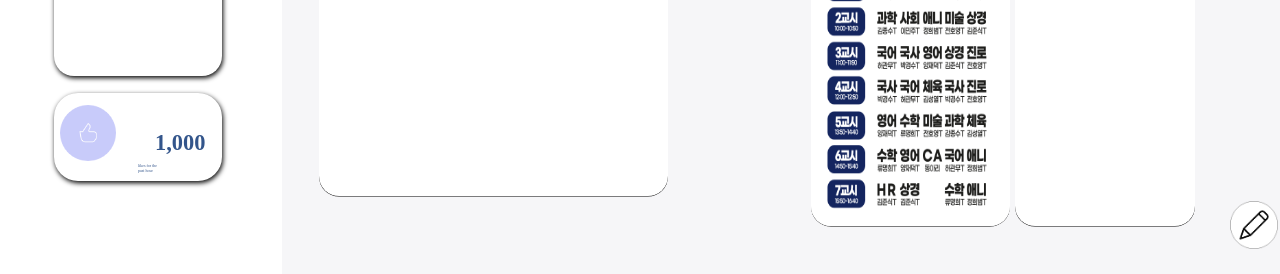
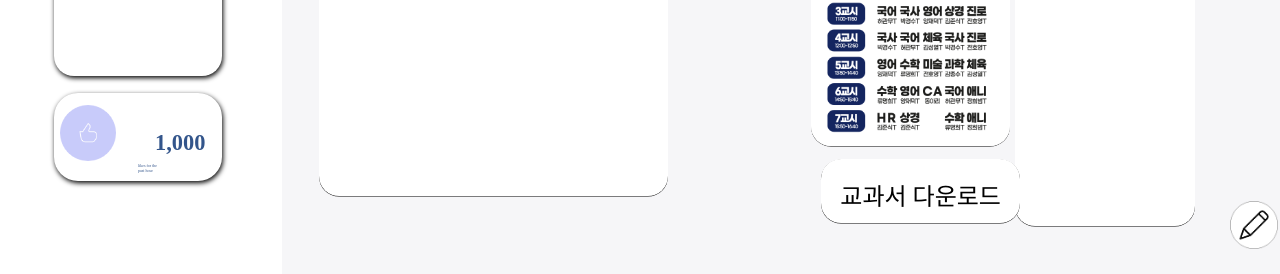
Before and after one commit to sunes26/20EB, a plain HTML site: page index.html in a window 1280 px wide. Shown: the part 526-800 px from the top of the page. Drawn offline with Linux system fonts and the light colour scheme.

Commit message:
Update index.html

```diff
--- a/index.html
+++ b/index.html
@@ -119,9 +119,27 @@ position: fixed;
    border-radius:  2.5vmin;
    box-shadow: 0px 0.5px 0px;
    width: 40%;
-   height: 45%;
+   height: 35%;
    background-color: white;
    margin-left: 6%;
+
+}
+.download_btn{
+    position: absolute;
+    border-radius: 2.5vmin;
+    box-shadow: 0px 0.5px 0px;
+    width:40%;
+    height: 8%;
+    background-color: white;
+    margin-left: 5vmin;
+    margin-top: 36.6vmin;
+    transition-property: all;
+
+}
+.download_btn:hover{
+    cursor: pointer;
+    transition-duration: 1s;
+    background-color: pink;
 
 }
 .right-box6{
@@ -200,10 +218,13 @@ button:hover{
         <h1 style="margin-left: 8%;  position : absolute; font-size: 4vmin;">시간표</h1>
         <h1 style="margin-left: 47%; font-size: 4vmin;">일정</h1>
         <div class="right-time"><img src="image/time.png" style="width: 100%; height: 100%;"></div>
-
-
+        <div class="download_btn" style="text-align: center;">
+            <div style="margin-top: 2.3vmin; text-align: center;">
+            <a class="download_text" style=" text-decoration: none; color: black; font-size: 3vh;" href="download.html" >교과서 다운로드</a>
+             </div>
+        </div>
         <div class="right-box6"><img src=""></div>
-        <div class="Retouch"><img style="width: 6vmin; height: 6min; margin-left: 90%; margin-top:-2vw;position: absolute;" src="image/pen.png"></div>
+        <div class="Retouch"><img style="width: 6vmin; height: 6min; margin-left: 90%; margin-top:-2vw ;position: absolute;" src="image/pen.png"></div>
     </div>
 </body>
 </html>
```
